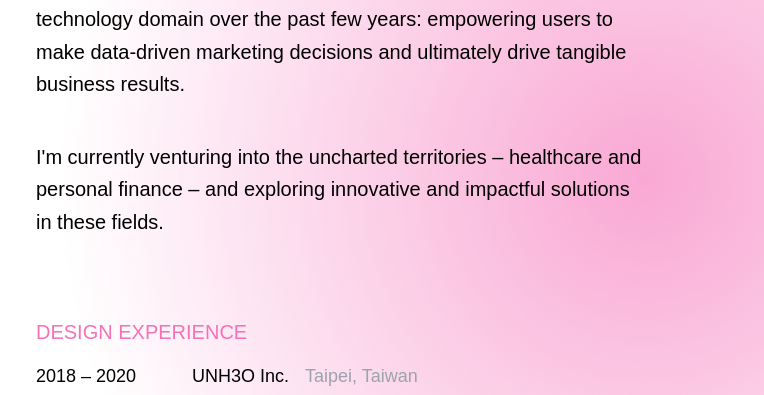
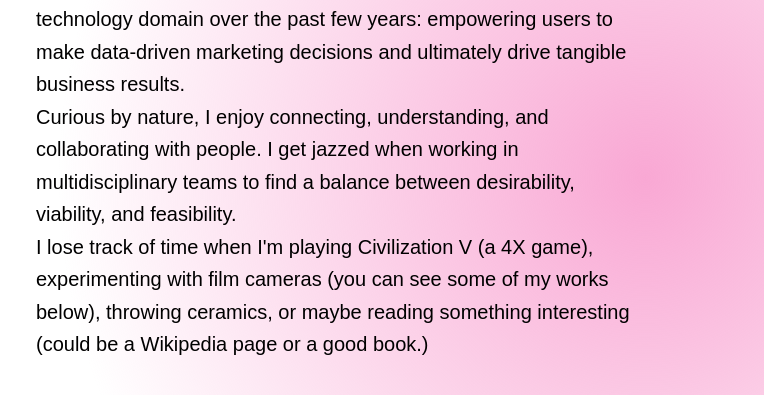
Before and after one commit to SteffYang/steffyang.github.io, a Gatsby site: page /about in a window 1280 px wide. Shown: the part 382-777 px from the top of the page, 516-1280 px from the left. Built offline with nearby package versions, Linux system fonts and the light colour scheme; Gatsby itself is replaced by a stand-in of ours.

Commit message:
Update about.js

```diff
--- a/src/pages/about.js
+++ b/src/pages/about.js
@@ -25,7 +25,10 @@ const AboutPage = () => {
                 Passionate about designing for data democratization and positive behavioral change, I've been solving problems in the marketing technology domain over the past few years: empowering users to make data-driven marketing decisions and ultimately drive tangible business results.
               </p>
               <p className="text-lg leading-relaxed md:text-xl md:leading-relaxed font-light">
-                {/* Content to be added */}
+                Curious by nature, I enjoy connecting, understanding, and collaborating with people. I get jazzed when working in multidisciplinary teams to find a balance between desirability, viability, and feasibility.
+              </p>
+              <p className="text-lg leading-relaxed md:text-xl md:leading-relaxed font-light">
+                I lose track of time when I'm playing Civilization V (a 4X game), experimenting with film cameras (you can see some of my works below), throwing ceramics, or maybe reading something interesting (could be a Wikipedia page or a good book.)
               </p>
               <p class="text-lg leading-relaxed md:text-xl md:leading-relaxed font-light mt-10">
                 I'm currently venturing into the uncharted territories – healthcare and personal finance – and exploring innovative and impactful solutions in these fields.
```
